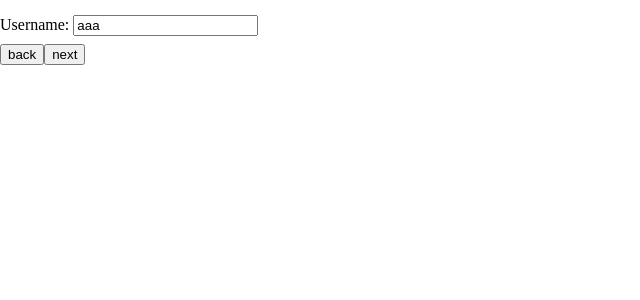
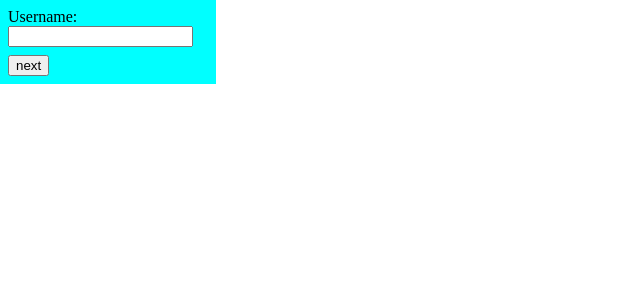
Before and after one commit to abdlqadr8/workspace, a React (Vite) app: page / in a window 1280 px wide. Shown: the top 300 px of the page, without its empty margins (0-640 px from the left). Built offline with nearby package versions, Linux system fonts and the light colour scheme.

Commit message:
7 files modified, 1 added

```diff
--- a/package.json
+++ b/package.json
@@ -9,6 +9,7 @@
     "preview": "vite preview"
   },
   "dependencies": {
+    "axios": "^1.2.1",
     "react": "^18.2.0",
     "react-dom": "^18.2.0",
     "react-router-dom": "^6.4.5"
--- a/src/App.jsx
+++ b/src/App.jsx
@@ -1,17 +1,42 @@
 import { User, Password } from './components/Login';
 import './components/App.css';
 import { useForm } from './components/useForm';
+import { useState } from 'react';
+import axios from 'axios';
 
 function App() {
-  const { step, back, next } = useForm([<User />, <Password />]);
+  const [data, setData] = useState({ user: '', password: '' });
+
+  function update(fields) {
+    setData((prev) => {
+      return { ...prev, ...fields}
+    })
+  }
+
+  const { step, back, next, firstStep, lastStep } = useForm([
+    <User { ...data } update={update} />,
+    <Password />,
+  ]);
+
+  function handleSubmit(e) {
+    e.preventDefault();
+    if (!lastStep) return next();
+    axios.post('https://reqres.in/api/login', {
+      user: user,
+      password: password,
+    }).then(result =>{
+      alert(result)
+    }).catch(error => {
+      console.log(error)
+    })
+  }
 
   return (
-    <>
+    <form onSubmit={handleSubmit}>
       {step}
-      <button onClick={back}>back</button>
-
-      <button onClick={next}>next</button>
-    </>
+      {!firstStep && <button onClick={back}>back</button>}
+      <button type="submit">{lastStep ? 'submit' : 'next'}</button>
+    </form>
   );
 }
 
--- a/src/components/App.css
+++ b/src/components/App.css
@@ -1,5 +1,11 @@
 body{
-  margin:15px auto;
+  margin:0 auto;
+}
+
+form{
+  width: 200px;
+  background-color: aqua;
+  padding: 0.5em;
 }
 
 input{
--- /dev/null
+++ b/src/components/Context.jsx
@@ -0,0 +1,15 @@
+import { createContext, useState } from 'react';
+
+const AuthContext = createContext({});
+
+export const AuthProvider = ({ children }) => {
+  const [auth, setAuth] = useState();
+
+  return (
+    <AuthContext.Provider value={{ auth, setAuth }}>
+      {children}
+    </AuthContext.Provider>
+  );
+}
+
+export default AuthContext;
--- a/src/components/Login.jsx
+++ b/src/components/Login.jsx
@@ -1,15 +1,15 @@
-import { useState } from "react";
+import { useState } from 'react';
 
-export const User = () => {
-  const [user, setUser] = useState('aaa');
+
+export const User = ({ user, update }) => {
   return (
     <>
       Username:{' '}
       <input
         type="text"
         value={user}
-        onChange={(e) => setUser(e.target.value)}
-      />{' '}
+        onChange={(e) => update({user: e.target.value})}
+      />
       <br />
     </>
   );
--- a/src/components/useForm.jsx
+++ b/src/components/useForm.jsx
@@ -24,6 +24,8 @@ export function useForm(steps){
     steps,
     step: steps[index],
     next,
-    back
+    back,
+    firstStep: index === 0,
+    lastStep: index === maxLength,
   }
 }
--- a/src/main.jsx
+++ b/src/main.jsx
@@ -1,9 +1,12 @@
 import React from 'react'
 import ReactDOM from 'react-dom/client'
 import App from './App'
+import { AuthProvider } from './components/Context'
 
 ReactDOM.createRoot(document.getElementById('root')).render(
   <React.StrictMode>
-    <App />
+    <AuthProvider>
+      <App />
+    </AuthProvider>
   </React.StrictMode>
 )
```
Also changed, not shown: 1 other file (tests, documents, lock files or other folders).
